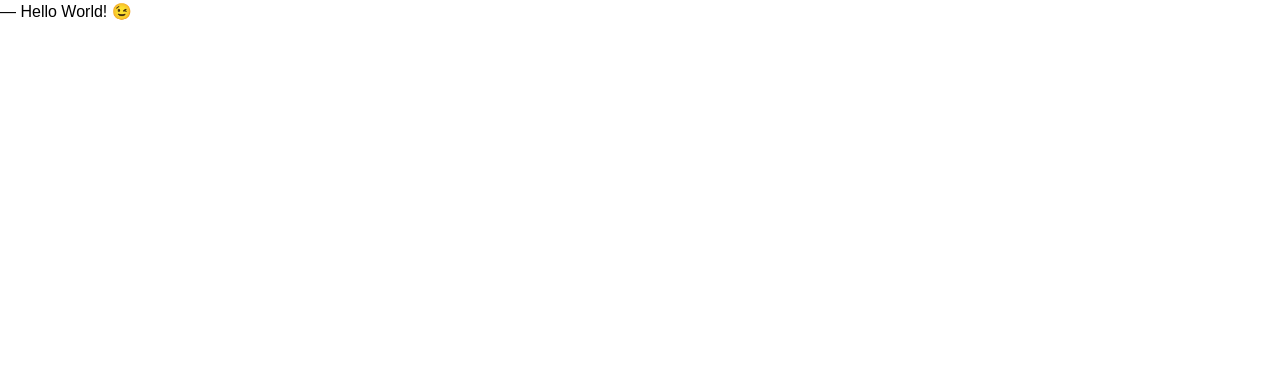
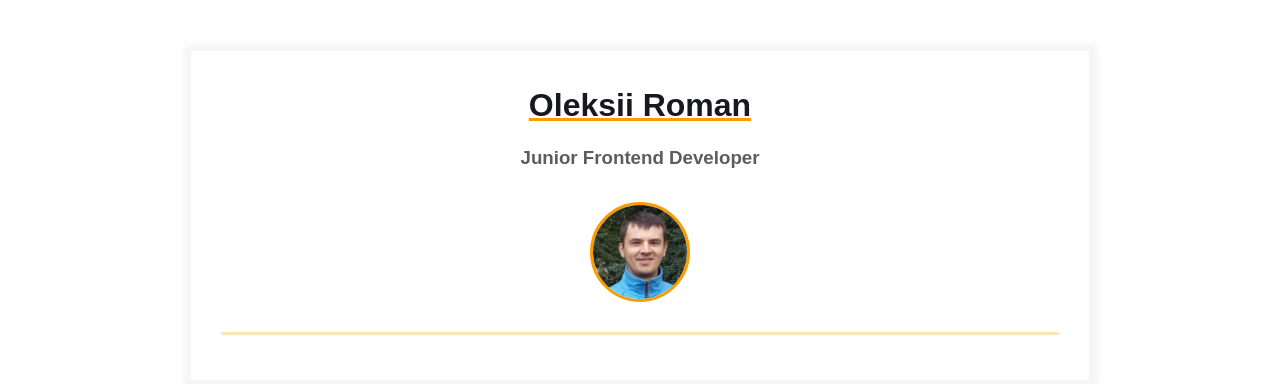
Before and after one commit to zweroboy1/homepage, a plain HTML site: page index.html in a window 1280 px wide. Drawn offline with Linux system fonts and the light colour scheme.

```diff
--- a/index.html
+++ b/index.html
@@ -9,7 +9,26 @@
 </head>
 
 <body>
-  ― Hello World! &#x1F609;
+  <main>
+    <div class="resume">
+      <div class="container">
+        <div class="resume__block">
+          <h1 class="contact-info__header">Oleksii Roman</h1>
+          <h3 class="contact-info__sub-header">Junior Frontend Developer</h3>
+
+          <div class="contact_info_container fh">
+            <div class="contact-info__block"></div>
+
+            <div class="contact-info__block contact-info__block--center">
+              <img class="contact-info__avatar" src="assets/avatar.jpg" alt="Oleksii Roman`s avatar">
+            </div>
+
+            <div class="contact-info__block"></div>
+          </div>
+        </div>
+      </div>
+    </div>
+  </main>
 </body>
 
 </html>
```
